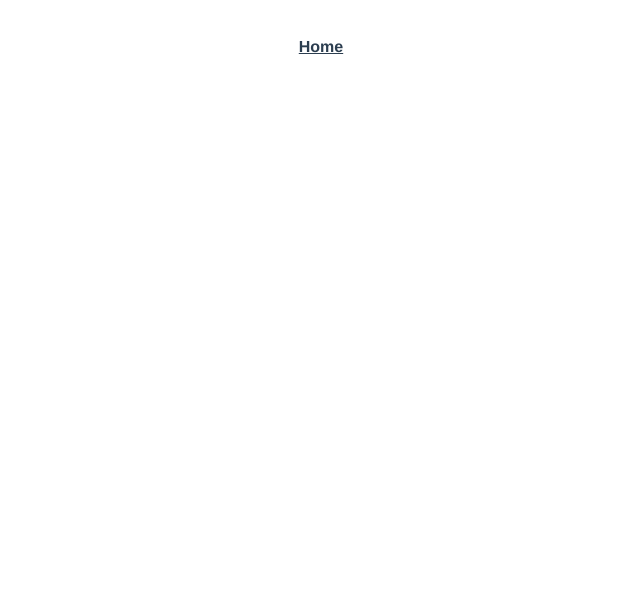
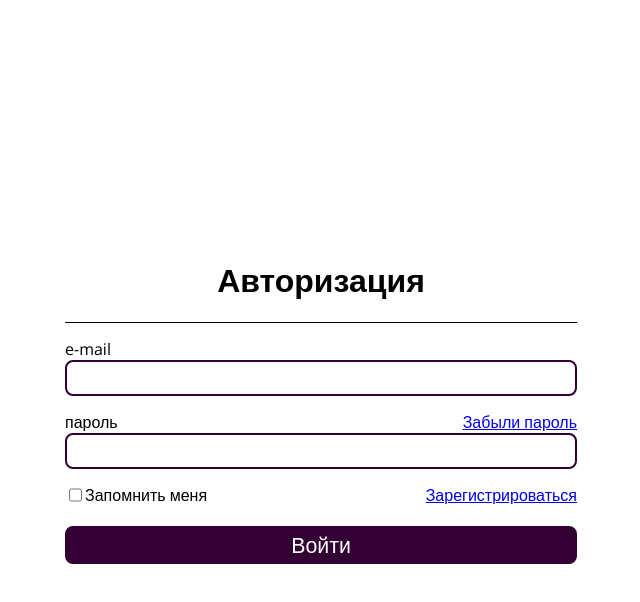
Before and after one commit to San-sanichick/diploma, a Vue app in the folder front/: page /auth/login in a window 1280 px wide. Before the commit this address had no page. Shown: the top 602 px of the page, without its empty margins (319-959 px from the left). Built offline with nearby package versions, Linux system fonts and the light colour scheme.

Commit message:
login/signup/begining of project list

```diff
--- a/front/public/index.html
+++ b/front/public/index.html
@@ -1,17 +1,23 @@
 <!DOCTYPE html>
 <html lang="en">
+
     <head>
         <meta charset="utf-8">
         <meta http-equiv="X-UA-Compatible" content="IE=edge">
         <meta name="viewport" content="width=device-width,initial-scale=1.0">
         <link rel="icon" href="<%= BASE_URL %>favicon.ico">
+        <link href="https://fonts.googleapis.com/css2?family=Open+Sans:wght@400;600&display=swap" rel="stylesheet"
+            type="text/css">
         <title><%= htmlWebpackPlugin.options.title %></title>
     </head>
+
     <body>
         <noscript>
-      <strong>We're sorry but <%= htmlWebpackPlugin.options.title %> doesn't work properly without JavaScript enabled. Please enable it to continue.</strong>
+            <strong>We're sorry but <%= htmlWebpackPlugin.options.title %> doesn't work properly without JavaScript
+                enabled. Please enable it to continue.</strong>
         </noscript>
         <div id="app"></div>
         <!-- built files will be auto injected -->
     </body>
+
 </html>
--- a/front/src/App.vue
+++ b/front/src/App.vue
@@ -1,29 +1,19 @@
 <template>
-    <div id="nav">
-        <router-link to="/">Home</router-link>
-    </div>
     <router-view />
 </template>
 
 <style lang="scss">
+    body {
+        height: 100vh;
+        margin: 0;
+    }
+
     #app {
-        font-family: Avenir, Helvetica, Arial, sans-serif;
+        font-family: Open Sans, Arial, sans-serif;
         // -webkit-font-smoothing: antialiased;
         // -moz-osx-font-smoothing: grayscale;
         text-align: center;
-        color: #2c3e50;
-    }
-
-    #nav {
-        padding: 30px;
-
-        a {
-            font-weight: bold;
-            color: #2c3e50;
-
-            &.router-link-exact-active {
-                color: #42b983;
-            }
-        }
+        color: black;
+        height: 100%;
     }
 </style>
--- /dev/null
+++ b/front/src/assets/scss/config.scss
@@ -0,0 +1,4 @@
+// colors
+
+$darkViolet: #330033;
+$violet: #A66CA6;
--- a/front/src/router/index.ts
+++ b/front/src/router/index.ts
@@ -2,25 +2,33 @@ import { createRouter, createWebHistory, RouteRecordRaw } from 'vue-router';
 
 const routes: Array<RouteRecordRaw> = [
     {
-        path: '/',
+        path: '/projects',
         name: 'Проекты',
-        component: () => import('../views/ProjectList.vue')
+        component: () => import('../views/ProjectList.vue'),
+        meta: {
+            requiresAuth: true
+        }
     },
     {
-        path: '/login',
+        path: '/auth/login',
         name: 'Авторизация',
         component: () => import('../views/Login.vue')
     },
     {
-        path: '/signup',
+        path: '/auth/signup',
         name: 'Регистрация',
         component: () => import('../views/SignUp.vue')
+    },
+    {
+        path: "/:pathMatch(.*)*",
+        name: "404",
+        component: () => import('../views/404.vue')
     }
 ]
 
 const router = createRouter({
     history: createWebHistory(process.env.BASE_URL),
     routes
-})
+});
 
 export default router
--- a/front/src/store/index.ts
+++ b/front/src/store/index.ts
@@ -1,9 +1,9 @@
 import { createStore } from 'vuex';
-import User from '@/types/User';
+import UserInterface from '@/types/User';
 
 export default createStore({
     state: {
-        user: {} as User | null
+        user: null as UserInterface | null
     },
     getters: {
         isLogged(state): boolean {
@@ -13,12 +13,14 @@ export default createStore({
     mutations: {
         logIn(state, payload) {
             state.user = payload.user;
+            console.log(state.user);
         },
         logOut(state) {
             state.user = null;
         }
     },
     actions: {
+
     },
     modules: {
     }
--- a/front/src/types/User.ts
+++ b/front/src/types/User.ts
@@ -1,5 +1,6 @@
-export default interface User {
-    id: number | string;
+export default interface UserInterface {
+    id?: string | number;
     email: string;
     password: string;
+    remember: boolean;
 }
--- /dev/null
+++ b/front/src/views/404.vue
@@ -0,0 +1,25 @@
+<template>
+    <div class="wrapper">
+        <div>
+            <h1>404</h1>
+            <p>Not Found, go fuck yourself</p>
+            <router-link to="/">На главную</router-link>
+        </div>
+    </div>
+</template>
+
+<style lang="scss" scoped>
+    .wrapper {
+        height: 100%;
+        display: flex;
+        flex-direction: column;
+        align-items: center;
+        justify-content: center;
+
+        div {
+            h1 {
+                font-size: 75pt;
+            }
+        }
+    }
+</style>
--- a/front/src/views/Login.vue
+++ b/front/src/views/Login.vue
@@ -1,46 +1,153 @@
 <template>
-    <div>
+    <div class="wrapper">
+        <div class="auth-wrapper">
             <h1>Авторизация</h1>
             <hr>
             <form action="" method="post" @submit.prevent="submitHandler">
-            <div>
+                <div class="form-row">
                     <label for="email">e-mail</label>
                     <input id="email" type="email" name="email" v-model="form.email">
                 </div>
-            <div>
+                <div class="form-row">
+                    <div class="header-row">
                         <label for="pass">пароль</label>
-                <a href="">Забыли пароль?</a>
+                        <router-link to="/forgot-password">Забыли пароль</router-link>
+                    </div>
                     <input id="pass" type="password" name="pass" v-model="form.password">
                 </div>
-            <div>
+                <div class="form-row-checkbox">
+                    <div class="header-row">
                         <input id="remember" type="checkbox" name="remember" v-model="form.remember">
                         <label for="remember">Запомнить меня</label>
-                <router-link to="/signup">Зарегистрироваться</router-link>
                     </div>
-            <div>
-                <input type="submit" value="Войти">
+                    <router-link to="/auth/signup">Зарегистрироваться</router-link>
+                </div>
+                <div class="button-wrapper">
+                    <input class="login-submit" type="submit" value="Войти">
                 </div>
             </form>
+        </div>
     </div>
 </template>
 
 <script lang="ts">
-    import { defineComponent } from 'vue'
+    import { computed, defineComponent } from 'vue';
+    import { useStore } from 'vuex';
+    import UserInterface from '../types/User';
+
     export default defineComponent({
+        setup() {
+            const
+                store = useStore(),
+                currentUser = computed(() => store.state.user);
+
+            const logIn = (user: UserInterface) => {
+                store.commit("logIn", {user});
+            }
+
+            return { currentUser, logIn }
+        },
         data() {
             return {
                 form: {
                     email: "",
                     password: "",
                     remember: false
-                }
+                } as UserInterface
             }
         },
         methods: {
-            async submitHandler() {
-                const dataToSend = JSON.stringify(this.form);
-                console.log(dataToSend);
+            submitHandler() {
+                this.logIn(this.form);
+                this.$router.push('/');
             }
         }
     })
 </script>
+
+<style lang="scss">
+    @import "../assets/scss/config.scss";
+
+    .wrapper {
+        height: 100%;
+        display: flex;
+        flex-direction: column;
+        align-items: center;
+        justify-content: center;
+
+        .auth-wrapper {
+            width: 40%;
+
+            .form-row {
+                margin-top: 15px;
+                width: 100%;
+                display: flex;
+                flex-flow: column;
+
+                label {
+                    text-align: start;
+                }
+
+                .header-row {
+                    width: 100%;
+                    display: grid;
+
+                    grid-template-columns: auto max-content;
+                }
+
+                input {
+                    border: 2px solid $darkViolet;
+                    border-radius: 8px;
+                    height: 30px;
+                }
+            }
+
+            .form-row-checkbox {
+                margin-top: 15px;
+                display: flex;
+                flex-flow: row;
+
+                label {
+                    text-align: start;
+                }
+
+                .header-row {
+                    width: 100%;
+                    display: flex;
+                    flex-flow: row;
+                    align-content: space-between;
+                }
+            }
+
+            hr {
+                width: 100%;
+                border: none;
+                color: black;
+                background-color: black;
+                height: 1px;
+            }
+
+            .button-wrapper {
+                margin-top: 20px;
+
+                .login-submit {
+                    font-family: Open Sans, Arial, sans-serif;
+                    font-size: 16pt;
+                    width: 100%;
+                    height: 38px;
+                    background-color: $darkViolet;
+                    outline: none;
+                    color: white;
+                    border: 2px solid $darkViolet;
+                    border-radius: 8px;
+                    appearance: none;
+
+                    &:hover,
+                    &:focus {
+                        background: $violet;
+                    }
+                }
+            }
+        }
+    }
+</style>
--- a/front/src/views/SignUp.vue
+++ b/front/src/views/SignUp.vue
@@ -1,24 +1,26 @@
 <template>
-    <div>
+    <div class="wrapper">
+        <div class="auth-wrapper">
             <h1>Регистрация</h1>
             <hr>
             <form action="" method="post" @submit.prevent="submitHandler">
-            <div>
+                <div class="form-row">
                     <label for="email">e-mail</label>
                     <input id="email" type="email" name="email" v-model="form.email">
                 </div>
-            <div>
+                <div class="form-row">
                     <label for="pass">Пароль</label>
                     <input id="pass" type="password" name="pass" v-model="form.password">
                 </div>
-            <div>
+                <div class="form-row">
                     <label for="pass-repeat">Повторите пароль</label>
                     <input id="pass-repeat" type="password" name="pass-repeat" v-model="form.passwordRepeat">
                 </div>
-            <div>
-                <input type="submit" value="Зарегистрироваться">
+                <div class="button-wrapper">
+                    <input class="signup-submit"  type="submit" value="Зарегистрироваться">
                 </div>
             </form>
+        </div>
     </div>
 </template>
 
@@ -38,7 +40,71 @@
             async submitHandler() {
                 const dataToSend = JSON.stringify(this.form);
                 console.log(dataToSend);
+                this.$router.push('/auth/login');
             }
         }
     })
 </script>
+
+<style lang="scss" scoped>
+    @import "../assets/scss/config.scss";
+
+    .wrapper {
+        height: 100%;
+        display: flex;
+        flex-direction: column;
+        align-items: center;
+        justify-content: center;
+
+        .auth-wrapper {
+            width: 40%;
+
+            .form-row {
+                margin-top: 15px;
+                width: 100%;
+                display: flex;
+                flex-flow: column;
+
+                label {
+                    text-align: start;
+                }
+
+                input {
+                    border: 2px solid $darkViolet;
+                    border-radius: 8px;
+                    height: 30px;
+                }
+            }
+
+            hr {
+                width: 100%;
+                border: none;
+                color: black;
+                background-color: black;
+                height: 1px;
+            }
+
+            .button-wrapper {
+                margin-top: 20px;
+
+                .signup-submit {
+                    font-family: Open Sans, Arial, sans-serif;
+                    font-size: 16pt;
+                    width: 100%;
+                    height: 38px;
+                    background-color: $darkViolet;
+                    outline: none;
+                    color: white;
+                    border: 2px solid $darkViolet;
+                    border-radius: 8px;
+                    appearance: none;
+
+                    &:hover,
+                    &:focus {
+                        background: $violet;
+                    }
+                }
+            }
+        }
+    }
+</style>
```
Also changed, not shown: front/src/main.ts (+32 -4 lines), front/src/types/Project.ts (added, +7 -0 lines), front/src/views/ProjectList.vue (+69 -1 lines). Lines whose indentation alone changed are shown as unchanged.
